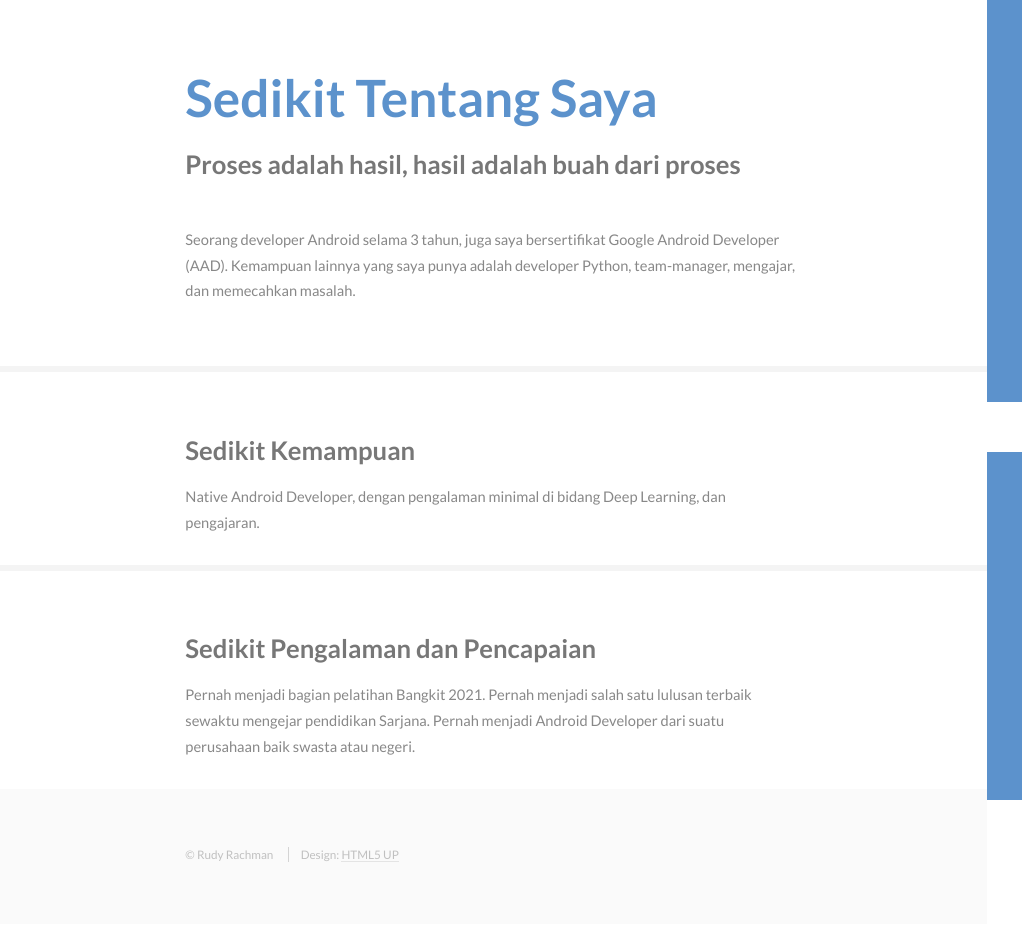
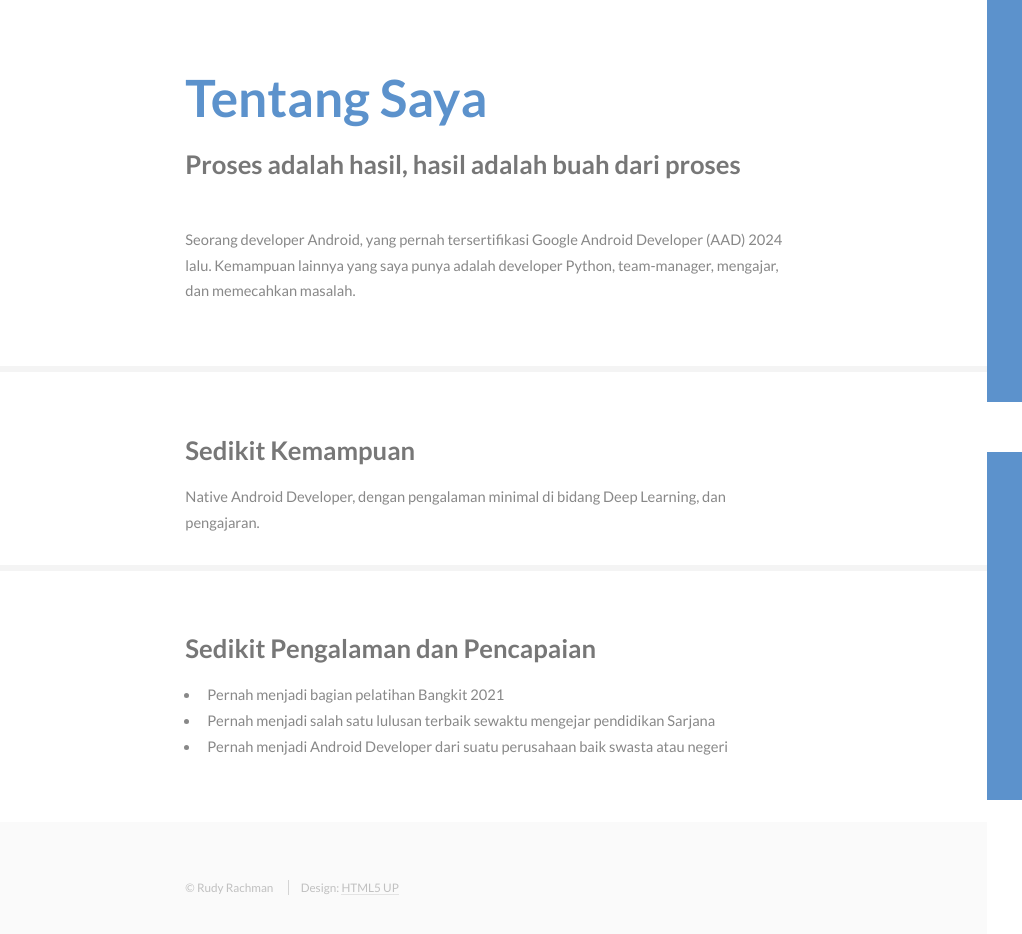
Before and after one commit to ruman1609/customized_simple_domainesia_aboutme, a plain HTML site: page index.html in a window 1280 px wide. Shown: the full height of the page, 0-1022 px from the left. Drawn offline with Linux system fonts and the light colour scheme.

Commit message:
Update Pencapaian jadi UL

```diff
--- a/index.html
+++ b/index.html
@@ -99,7 +99,7 @@
 
                     <header class="major">
 
-                        <h2>Sedikit Tentang Saya</h2>
+                        <h2>Tentang Saya</h2>
 
 
 
@@ -109,7 +109,7 @@
 
 
 
-                    <p>Seorang developer Android selama 3 tahun, juga saya bersertifikat Google Android Developer (AAD).
+                    <p>Seorang developer Android, yang pernah tersertifikasi Google Android Developer (AAD) 2024 lalu.
                         Kemampuan lainnya yang saya punya adalah developer Python, team-manager, mengajar, dan
                         memecahkan masalah.</p>
 
@@ -133,11 +133,15 @@
             <section id="three">
                 <div class="container">
                     <h3>Sedikit Pengalaman dan Pencapaian</h3>
-                    <section>Pernah menjadi bagian pelatihan Bangkit 2021.
+                    <section>
+                        <ul>
+                            <li>Pernah menjadi bagian pelatihan Bangkit 2021</li>
 
-                        Pernah menjadi salah satu lulusan terbaik sewaktu mengejar pendidikan Sarjana.
+                            <li>Pernah menjadi salah satu lulusan terbaik sewaktu mengejar pendidikan Sarjana</li>
 
-                        Pernah menjadi Android Developer dari suatu perusahaan baik swasta atau negeri.</section>
+                            <li>Pernah menjadi Android Developer dari suatu perusahaan baik swasta atau negeri</li>
+                        </ul>
+                    </section>
                 </div>
             </section>
 
```
Also changed, not shown: 1 other file.
